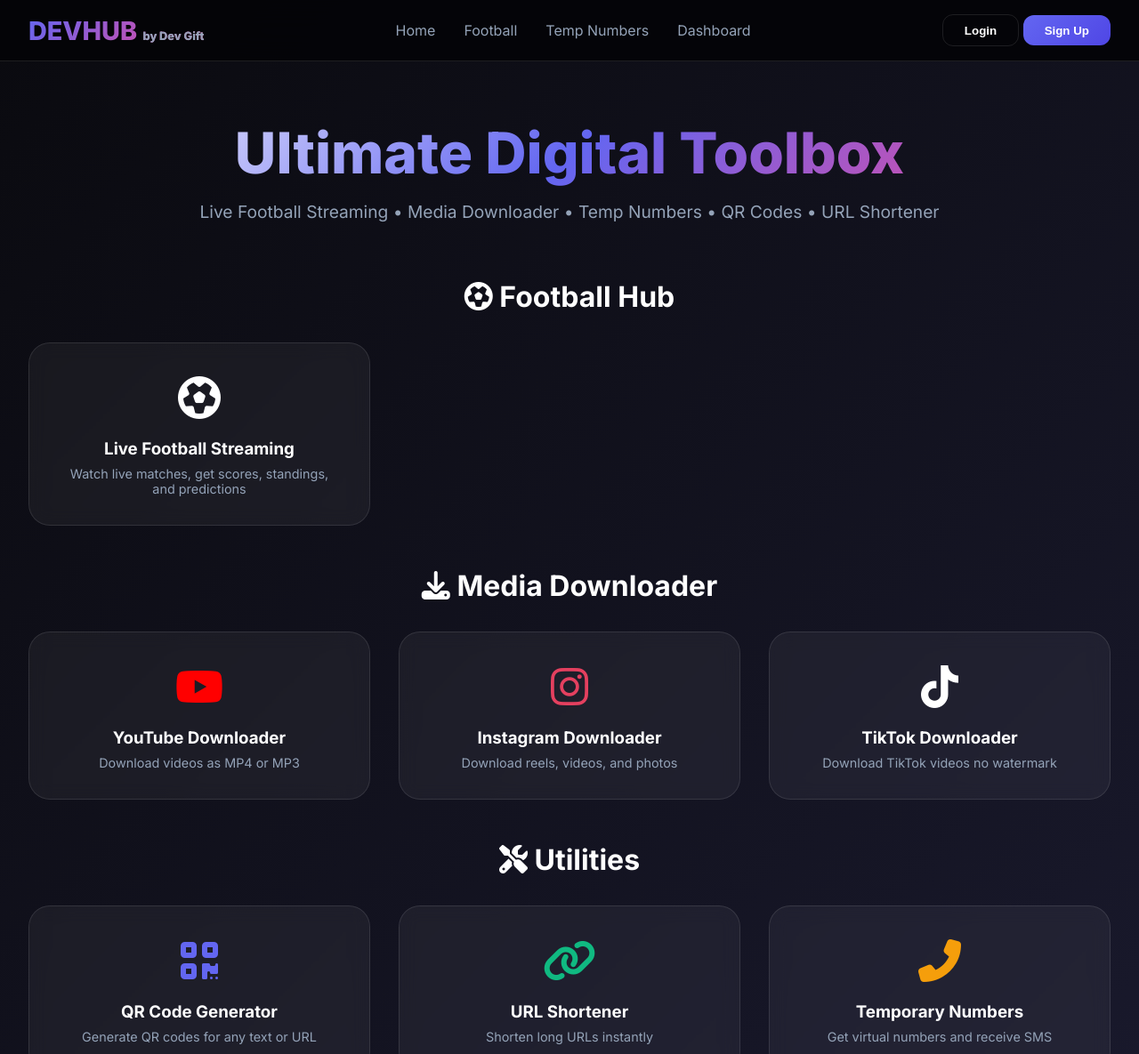
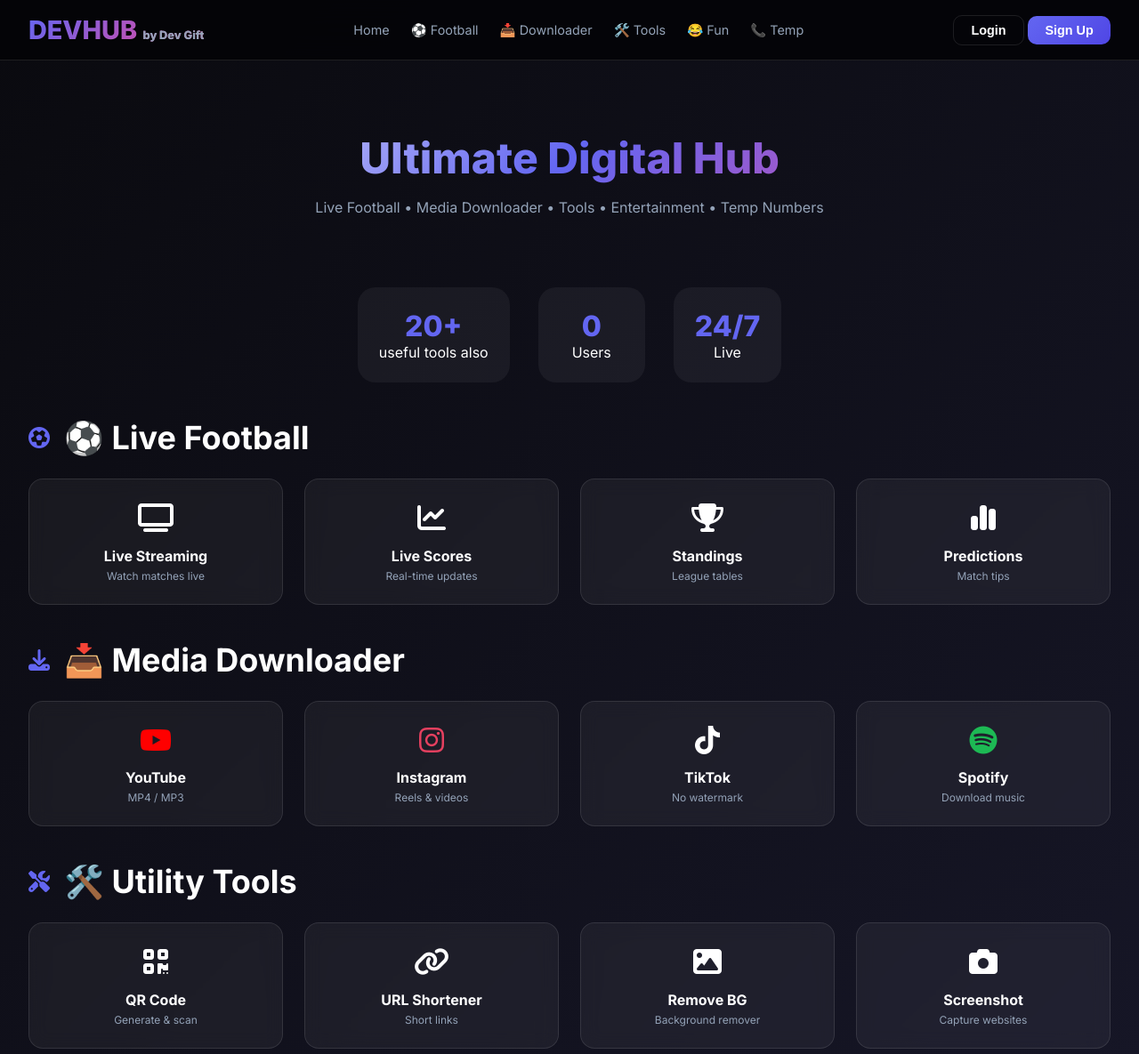
Before and after one commit to Giftfx-ship/-ESTHYFAV-COLLECTIONS-END-OF-YEAR-CHRISTMAS-SALE-, a plain HTML site: page pages/index.html in a window 1280 px wide. Shown: the top 1185 px of the page at 89% size. Drawn offline with Linux system fonts and the light colour scheme.

Commit message:
Update title and enhance layout in index.html

```diff
--- a/pages/index.html
+++ b/pages/index.html
@@ -3,7 +3,11 @@
 <head>
     <meta charset="UTF-8">
     <meta name="viewport" content="width=device-width, initial-scale=1.0">
-    <title>DEVHUB | Ultimate Platform</title>
+    <title>DEVHUB - Ultimate Digital Hub</title>
+
+    <!-- ADSTERRA POPUNDER -->
+    <script src="https://pl29464105.effectivecpmnetwork.com/1b/a8/38/1ba838ed76bc22378f33cccb731d8356.js"></script>
+
     <link href="https://fonts.googleapis.com/css2?family=Inter:wght@100..900&display=swap" rel="stylesheet">
     <link rel="stylesheet" href="https://cdnjs.cloudflare.com/ajax/libs/font-awesome/6.5.1/css/all.min.css">
     <style>
@@ -23,70 +27,39 @@
             top: 0;
             z-index: 100;
         }
-        .nav-container {
-            max-width: 1400px;
-            margin: 0 auto;
-            display: flex;
-            justify-content: space-between;
-            align-items: center;
-        }
-        .logo {
-            font-size: 1.8rem;
-            font-weight: 800;
-            background: linear-gradient(135deg, #6366f1, #ec4899);
-            -webkit-background-clip: text;
-            background-clip: text;
-            color: transparent;
-        }
+        .nav-container { max-width: 1400px; margin: 0 auto; display: flex; justify-content: space-between; align-items: center; flex-wrap: wrap; gap: 1rem; }
+        .logo { font-size: 1.8rem; font-weight: 800; background: linear-gradient(135deg, #6366f1, #ec4899); -webkit-background-clip: text; background-clip: text; color: transparent; }
         .logo small { font-size: 0.8rem; color: #94a3b8; }
-        .nav-links { display: flex; gap: 2rem; align-items: center; }
-        .nav-links a { color: #94a3b8; text-decoration: none; transition: all 0.3s; }
+        .nav-links { display: flex; gap: 1.5rem; flex-wrap: wrap; }
+        .nav-links a { color: #94a3b8; text-decoration: none; transition: all 0.3s; font-size: 0.9rem; }
         .nav-links a:hover { color: #6366f1; }
         .btn {
-            padding: 0.6rem 1.5rem;
-            border-radius: 12px;
+            padding: 0.5rem 1.2rem;
+            border-radius: 10px;
             font-weight: 600;
             cursor: pointer;
             transition: all 0.3s;
             border: none;
+            font-size: 0.9rem;
         }
-        .btn-primary {
-            background: linear-gradient(135deg, #6366f1, #4f46e5);
-            color: white;
-        }
-        .btn-outline {
-            background: transparent;
-            border: 1px solid rgba(255,255,255,0.1);
-            color: #fff;
-        }
-        .container { max-width: 1400px; margin: 0 auto; padding: 4rem 2rem; }
-        .hero { text-align: center; margin-bottom: 4rem; }
-        .hero h1 {
-            font-size: 4rem;
-            font-weight: 800;
-            background: linear-gradient(135deg, #fff, #6366f1, #ec4899);
-            -webkit-background-clip: text;
-            background-clip: text;
-            color: transparent;
-        }
-        .hero p { color: #94a3b8; margin-top: 1rem; font-size: 1.2rem; }
-        .section-title {
-            font-size: 2rem;
-            font-weight: 700;
-            margin: 3rem 0 2rem;
-            text-align: center;
-        }
-        .tools-grid {
-            display: grid;
-            grid-template-columns: repeat(auto-fill, minmax(300px, 1fr));
-            gap: 2rem;
-        }
+        .btn-primary { background: linear-gradient(135deg, #6366f1, #4f46e5); color: white; }
+        .btn-outline { background: transparent; border: 1px solid rgba(255,255,255,0.1); color: #fff; }
+        .container { max-width: 1400px; margin: 0 auto; padding: 2rem; }
+        .hero { text-align: center; padding: 3rem 0; }
+        .hero h1 { font-size: 3rem; font-weight: 800; background: linear-gradient(135deg, #fff, #6366f1, #ec4899); -webkit-background-clip: text; background-clip: text; color: transparent; }
+        .hero p { color: #94a3b8; margin-top: 1rem; }
+        .stats { display: flex; justify-content: center; gap: 2rem; margin: 2rem 0; flex-wrap: wrap; }
+        .stat-card { background: rgba(255,255,255,0.05); padding: 1.5rem; border-radius: 20px; text-align: center; min-width: 120px; }
+        .stat-number { font-size: 2rem; font-weight: 800; color: #6366f1; }
+        .section-title { font-size: 1.5rem; margin: 2.5rem 0 1.5rem; display: flex; align-items: center; gap: 1rem; }
+        .section-title i { color: #6366f1; }
+        .tools-grid { display: grid; grid-template-columns: repeat(auto-fill, minmax(250px, 1fr)); gap: 1.5rem; }
         .tool-card {
             background: rgba(255,255,255,0.05);
             backdrop-filter: blur(10px);
-            border-radius: 24px;
+            border-radius: 16px;
             border: 1px solid rgba(255,255,255,0.1);
-            padding: 2rem;
+            padding: 1.5rem;
             text-align: center;
             transition: all 0.3s;
             cursor: pointer;
@@ -94,17 +67,10 @@
             color: white;
             display: block;
         }
-        .tool-card:hover {
-            transform: translateY(-5px);
-            border-color: #6366f1;
-            box-shadow: 0 20px 40px -15px rgba(0,0,0,0.5);
-        }
-        .tool-icon {
-            font-size: 3rem;
-            margin-bottom: 1rem;
-        }
-        .tool-card h3 { margin-bottom: 0.5rem; }
-        .tool-card p { color: #94a3b8; font-size: 0.9rem; }
+        .tool-card:hover { transform: translateY(-5px); border-color: #6366f1; }
+        .tool-icon { font-size: 2rem; margin-bottom: 0.8rem; }
+        .tool-card h3 { margin-bottom: 0.3rem; font-size: 1rem; }
+        .tool-card p { color: #94a3b8; font-size: 0.75rem; }
         .footer {
             background: rgba(255,255,255,0.05);
             border-top: 1px solid rgba(255,255,255,0.1);
@@ -126,9 +92,12 @@
             <div class="logo">DEVHUB <small>by Dev Gift</small></div>
             <div class="nav-links">
                 <a href="/">Home</a>
-                <a href="/football.html">Football</a>
-                <a href="/temp-numbers.html">Temp Numbers</a>
-                <a href="/dashboard.html">Dashboard</a>
+                <a href="/football.html">⚽ Football</a>
+                <a href="/media.html">📥 Downloader</a>
+                <a href="/tools.html">🛠️ Tools</a>
+                <a href="/fun.html">😂 Fun</a>
+                <a href="/temp-numbers.html">📞 Temp</a>
+
             </div>
             <div id="authButtons">
                 <button class="btn btn-outline" onclick="window.location.href='/login.html'">Login</button>
@@ -143,61 +112,59 @@
 
     <div class="container">
         <div class="hero">
-            <h1>Ultimate Digital Toolbox</h1>
-            <p>Live Football Streaming • Media Downloader • Temp Numbers • QR Codes • URL Shortener</p>
+            <h1>Ultimate Digital Hub</h1>
+            <p>Live Football • Media Downloader • Tools • Entertainment • Temp Numbers</p>
         </div>
 
-        <h2 class="section-title"><i class="fas fa-futbol"></i> Football Hub</h2>
-        <div class="tools-grid">
-            <a href="/football.html" class="tool-card">
-                <div class="tool-icon"><i class="fas fa-futbol"></i></div>
-                <h3>Live Football Streaming</h3>
-                <p>Watch live matches, get scores, standings, and predictions</p>
-            </a>
+        <div class="stats">
+            <div class="stat-card"><div class="stat-number">20+</div><div>useful tools also</div></div>
+            <div class="stat-card"><div class="stat-number" id="usersCount">53</div><div>Users</div></div>
+            <div class="stat-card"><div class="stat-number">24/7</div><div>Live</div></div>
         </div>
 
-        <h2 class="section-title"><i class="fas fa-download"></i> Media Downloader</h2>
+        <div class="section-title"><i class="fas fa-futbol"></i><h2>⚽ Live Football</h2></div>
         <div class="tools-grid">
-            <a href="/youtube.html" class="tool-card">
-                <div class="tool-icon"><i class="fab fa-youtube" style="color:#ff0000;"></i></div>
-                <h3>YouTube Downloader</h3>
-                <p>Download videos as MP4 or MP3</p>
-            </a>
-            <a href="/instagram.html" class="tool-card">
-                <div class="tool-icon"><i class="fab fa-instagram" style="color:#e4405f;"></i></div>
-                <h3>Instagram Downloader</h3>
-                <p>Download reels, videos, and photos</p>
-            </a>
-            <a href="/tiktok.html" class="tool-card">
-                <div class="tool-icon"><i class="fab fa-tiktok"></i></div>
-                <h3>TikTok Downloader</h3>
-                <p>Download TikTok videos no watermark</p>
-            </a>
+            <a href="/football.html" class="tool-card"><div class="tool-icon"><i class="fas fa-tv"></i></div><h3>Live Streaming</h3><p>Watch matches live</p></a>
+            <a href="/football.html?tab=scores" class="tool-card"><div class="tool-icon"><i class="fas fa-chart-line"></i></div><h3>Live Scores</h3><p>Real-time updates</p></a>
+            <a href="/football.html?tab=standings" class="tool-card"><div class="tool-icon"><i class="fas fa-trophy"></i></div><h3>Standings</h3><p>League tables</p></a>
+            <a href="/football.html?tab=predictions" class="tool-card"><div class="tool-icon"><i class="fas fa-chart-simple"></i></div><h3>Predictions</h3><p>Match tips</p></a>
         </div>
 
-        <h2 class="section-title"><i class="fas fa-tools"></i> Utilities</h2>
+        <div class="section-title"><i class="fas fa-download"></i><h2>📥 Media Downloader</h2></div>
         <div class="tools-grid">
-            <a href="/qr.html" class="tool-card">
-                <div class="tool-icon"><i class="fas fa-qrcode" style="color:#6366f1;"></i></div>
-                <h3>QR Code Generator</h3>
-                <p>Generate QR codes for any text or URL</p>
-            </a>
-            <a href="/shorten.html" class="tool-card">
-                <div class="tool-icon"><i class="fas fa-link" style="color:#10b981;"></i></div>
-                <h3>URL Shortener</h3>
-                <p>Shorten long URLs instantly</p>
-            </a>
-            <a href="/temp-numbers.html" class="tool-card">
-                <div class="tool-icon"><i class="fas fa-phone-alt" style="color:#f59e0b;"></i></div>
-                <h3>Temporary Numbers</h3>
-                <p>Get virtual numbers and receive SMS</p>
-            </a>
+            <a href="/media.html?tab=youtube" class="tool-card"><div class="tool-icon"><i class="fab fa-youtube" style="color:#ff0000;"></i></div><h3>YouTube</h3><p>MP4 / MP3</p></a>
+            <a href="/media.html?tab=instagram" class="tool-card"><div class="tool-icon"><i class="fab fa-instagram" style="color:#e4405f;"></i></div><h3>Instagram</h3><p>Reels & videos</p></a>
+            <a href="/media.html?tab=tiktok" class="tool-card"><div class="tool-icon"><i class="fab fa-tiktok"></i></div><h3>TikTok</h3><p>No watermark</p></a>
+            <a href="/media.html?tab=spotify" class="tool-card"><div class="tool-icon"><i class="fab fa-spotify" style="color:#1DB954;"></i></div><h3>Spotify</h3><p>Download music</p></a>
+        </div>
+
+        <div class="section-title"><i class="fas fa-tools"></i><h2>🛠️ Utility Tools</h2></div>
+        <div class="tools-grid">
+            <a href="/tools.html?tab=qr" class="tool-card"><div class="tool-icon"><i class="fas fa-qrcode"></i></div><h3>QR Code</h3><p>Generate & scan</p></a>
+            <a href="/tools.html?tab=shorten" class="tool-card"><div class="tool-icon"><i class="fas fa-link"></i></div><h3>URL Shortener</h3><p>Short links</p></a>
+            <a href="/tools.html?tab=removebg" class="tool-card"><div class="tool-icon"><i class="fas fa-image"></i></div><h3>Remove BG</h3><p>Background remover</p></a>
+            <a href="/tools.html?tab=screenshot" class="tool-card"><div class="tool-icon"><i class="fas fa-camera"></i></div><h3>Screenshot</h3><p>Capture websites</p></a>
+            <a href="/tools.html?tab=whois" class="tool-card"><div class="tool-icon"><i class="fas fa-globe"></i></div><h3>Whois</h3><p>Domain lookup</p></a>
+            <a href="/tools.html?tab=base64" class="tool-card"><div class="tool-icon"><i class="fas fa-code"></i></div><h3>Base64</h3><p>Encode/Decode</p></a>
+        </div>
+
+        <div class="section-title"><i class="fas fa-smile"></i><h2>😂 Entertainment</h2></div>
+        <div class="tools-grid">
+            <a href="/fun.html?tab=joke" class="tool-card"><div class="tool-icon"><i class="fas fa-laugh"></i></div><h3>Jokes</h3><p>Random jokes</p></a>
+            <a href="/fun.html?tab=love" class="tool-card"><div class="tool-icon"><i class="fas fa-heart" style="color:#ec4899;"></i></div><h3>Love</h3><p>Romantic messages</p></a>
+            <a href="/fun.html?tab=quote" class="tool-card"><div class="tool-icon"><i class="fas fa-quote-right"></i></div><h3>Quotes</h3><p>Motivation</p></a>
+            <a href="/fun.html?tab=advice" class="tool-card"><div class="tool-icon"><i class="fas fa-lightbulb"></i></div><h3>Advice</h3><p>Daily advice</p></a>
+        </div>
+
+        <div class="section-title"><i class="fas fa-phone-alt"></i><h2>📞 Temp Numbers</h2></div>
+        <div class="tools-grid">
+            <a href="/temp-numbers.html" class="tool-card"><div class="tool-icon"><i class="fas fa-mobile-alt"></i></div><h3>Virtual Numbers</h3><p>Receive SMS</p></a>
         </div>
     </div>
 
     <footer class="footer">
         <p>Made with <i class="fas fa-heart" style="color:#ec4899;"></i> by <strong>Dev Gift</strong> | +2349164624021</p>
-        <p style="margin-top: 0.5rem;">© 2026 DEVHUB - All rights reserved</p>
+        <p style="margin-top: 0.5rem; font-size: 0.8rem;">© 2026 DEVHUB - All rights reserved</p>
     </footer>
 
     <script>
@@ -209,7 +176,14 @@
                 .then(res => res.json())
                 .then(user => {
                     if (user.username) document.getElementById('usernameDisplay').innerHTML = `<i class="fas fa-user"></i> ${user.username}`;
+                    if (user.role === 'admin') document.getElementById('adminLink').style.display = 'inline';
                 }).catch(() => {});
+            fetch('/api/admin/stats', { headers: { 'Authorization': `Bearer ${token}` } })
+                .then(res => res.json())
+                .then(stats => { if (stats.totalUsers) document.getElementById('usersCount').innerText = stats.totalUsers; })
+                .catch(() => {});
+        } else {
+            document.getElementById('usersCount').innerText = '0';
         }
         function logout() { localStorage.removeItem('token'); window.location.reload(); }
     </script>
```
